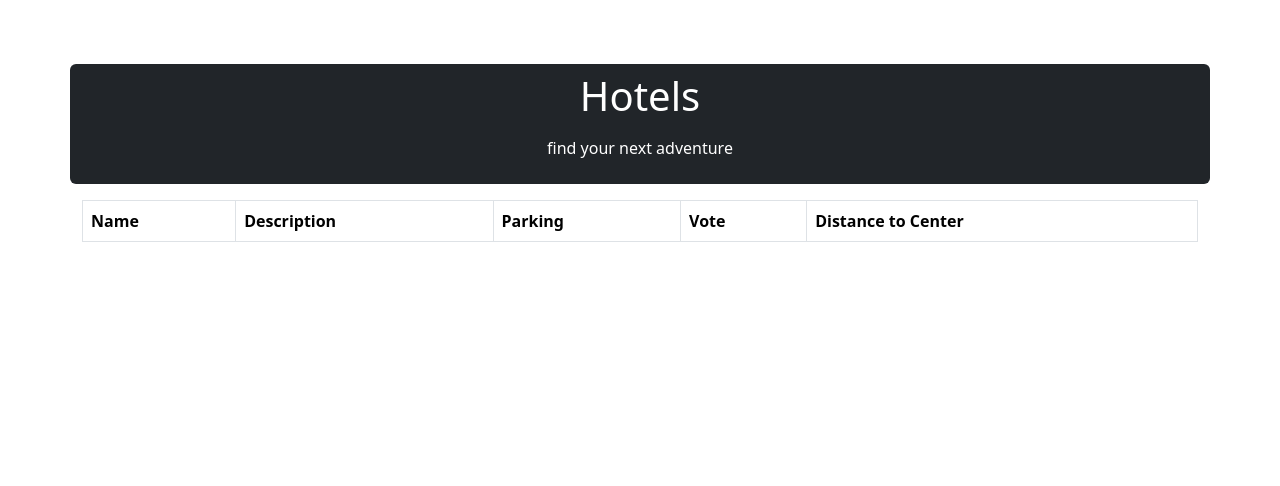
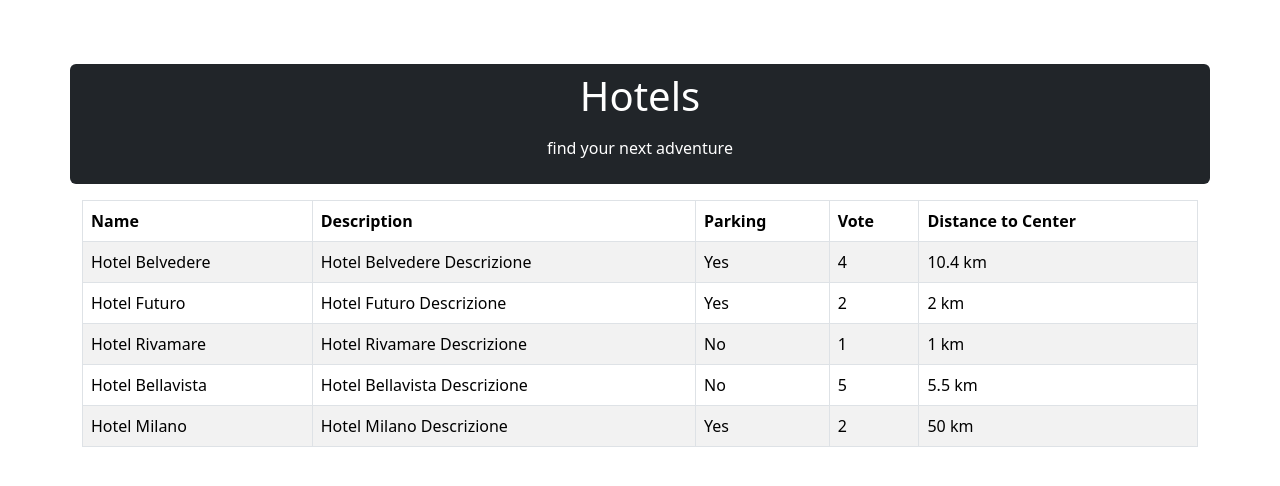
Before and after one commit to LivingtonMerello98/php-hotel, a PHP site: page / in a window 1280 px wide. Shown: the top 486 px of the page. Run offline with PHP 8.4, Linux system fonts and the light colour scheme; lists and menus that the app fills with data are empty.

Commit message:
[upd] data from array printed in <table>

```diff
--- a/index.php
+++ b/index.php
@@ -73,6 +73,21 @@ $hotels = [
                                 <th>Distance to Center</th>
                             </tr>
                         </thead>
+                        <tbody>
+                            <?php
+                            // Per ogni oggetto presente all'interno dell'array associativo, stampiamo le chiavi e i valori
+                            foreach ($hotels as $hotel) {
+                                //con <tr></tr> creiamo la riga che ospitera il dato che sarà stampato
+                                echo '<tr>';
+                                echo '<td>' . $hotel['name'] . '</td>';
+                                echo '<td>' . $hotel['description'] . '</td>';
+                                echo '<td>' . ($hotel['parking'] ? 'Yes' : 'No') . '</td>';
+                                echo '<td>' . $hotel['vote'] . '</td>';
+                                echo '<td>' . $hotel['distance_to_center'] . ' km</td>';
+                                echo '</tr>';
+                            }
+                            ?>
+                        </tbody>
                     </table>
                 </div>
             </div>
```
